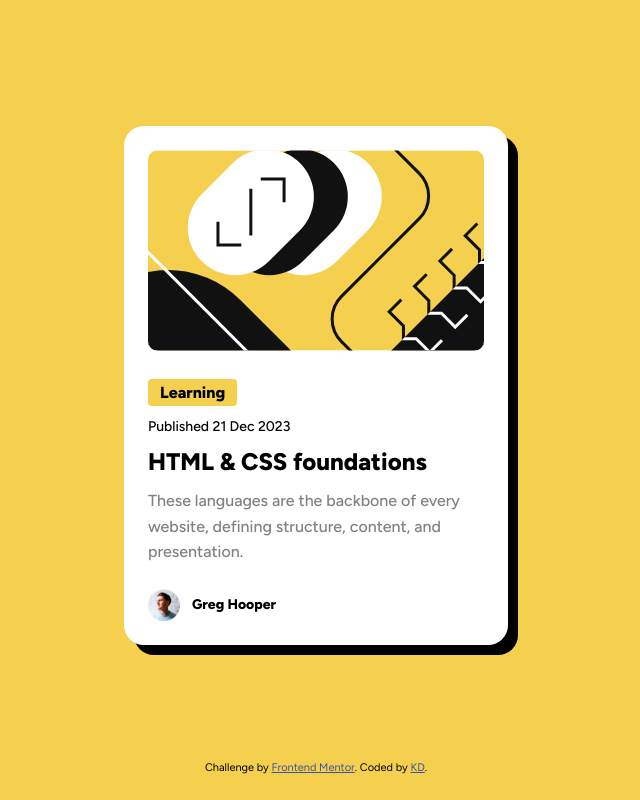
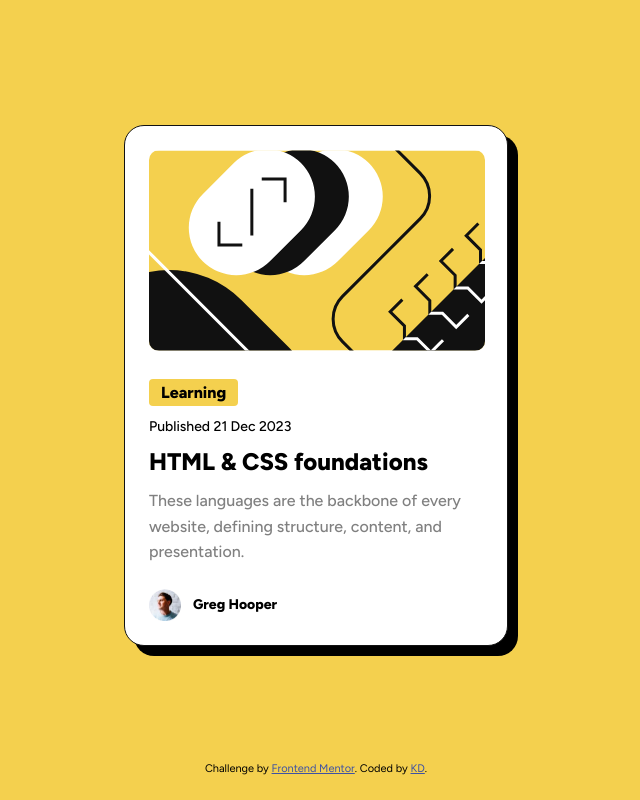
Before and after one commit to duyqkce182413/blog-preview-card-byKD, a plain HTML site: page index.html in a window 1280 px wide. Shown: the whole page, without its empty margins (324-964 px from the left). Drawn offline with Linux system fonts and the light colour scheme.

Commit message:
second commit

```diff
--- a/style.css
+++ b/style.css
@@ -28,6 +28,7 @@ body {
     padding: 24px;
     box-shadow: 10px 10px;
     margin: 100px;
+    border: 1px solid var(--Black);
 }
 
 .blogimage {
```
